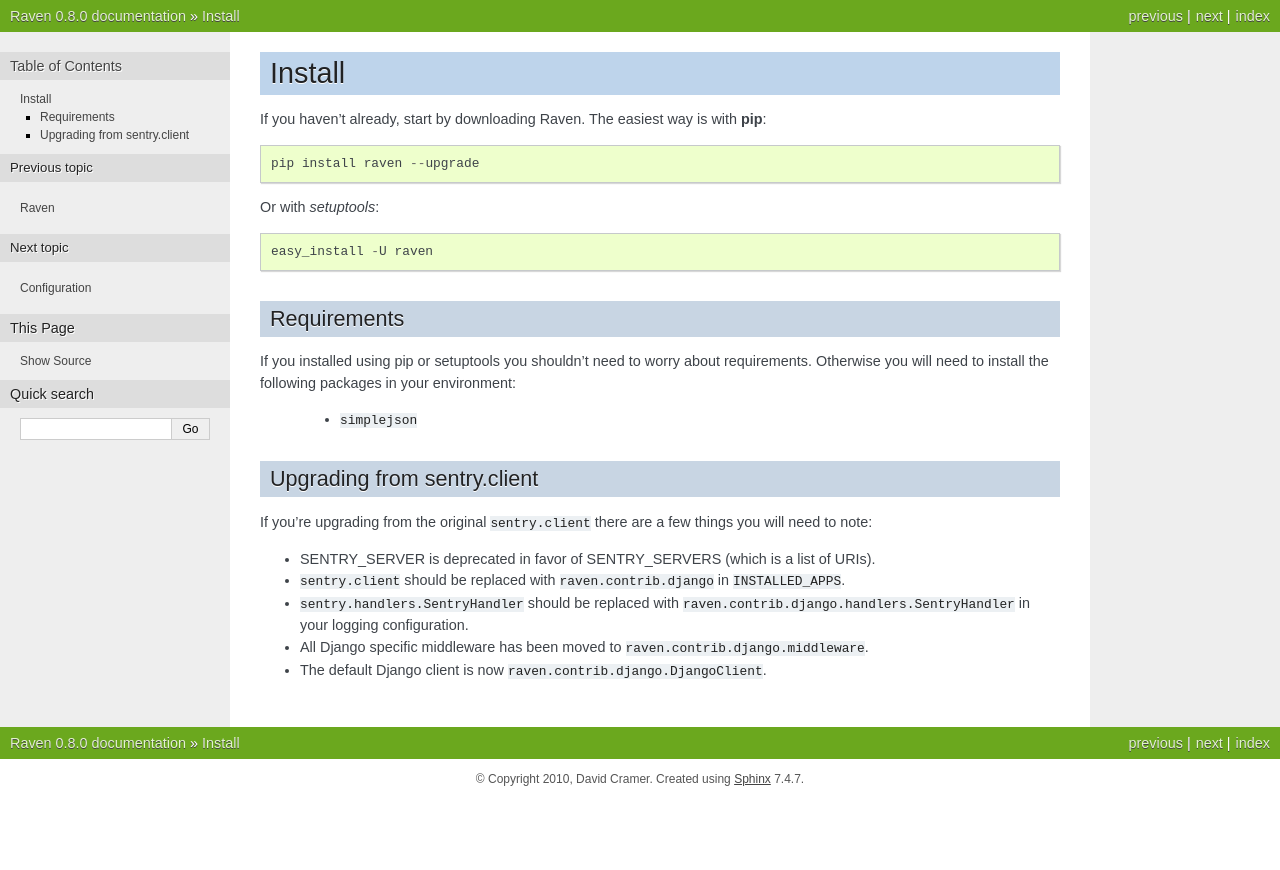
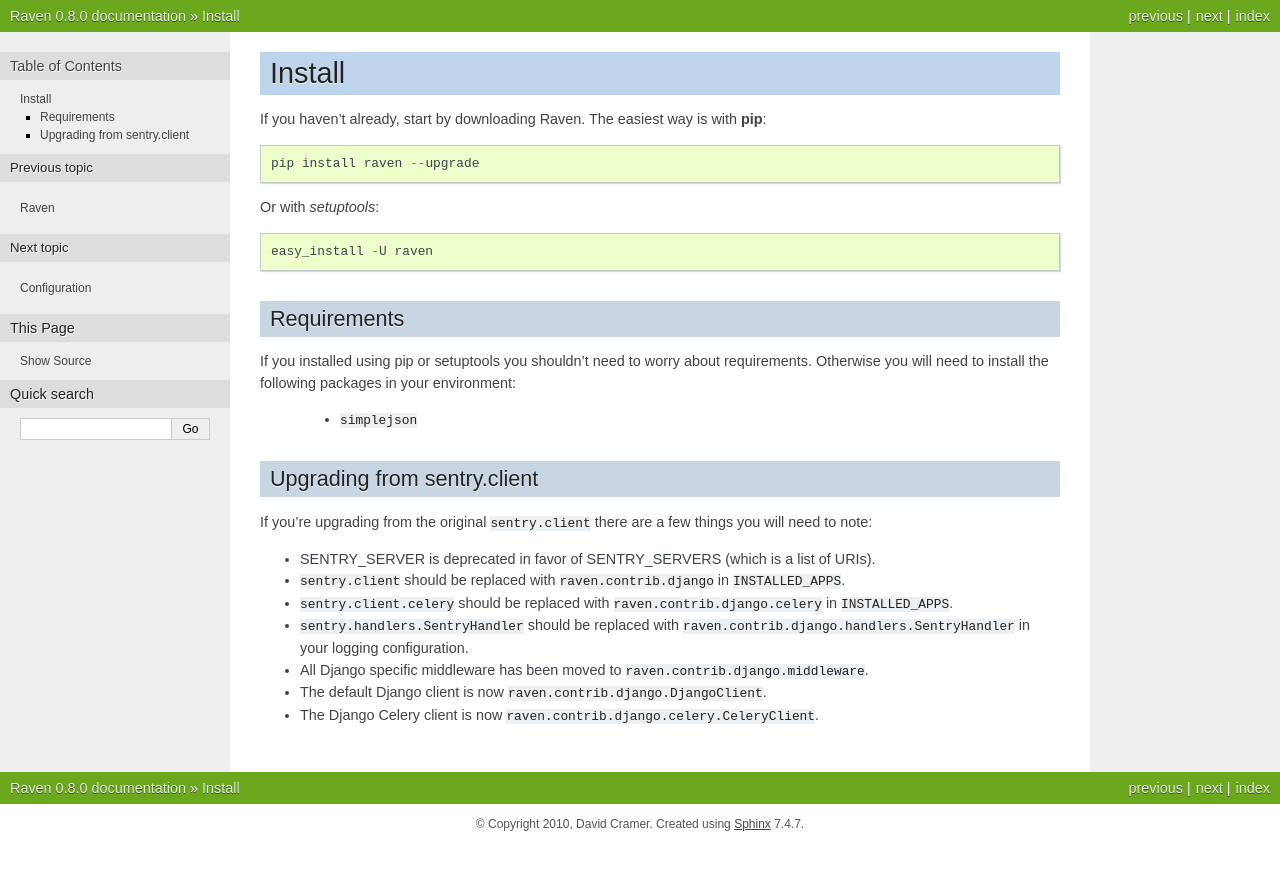
Before and after one commit to JohnFredok/apm-agent-python, a Sphinx documentation site: the page built from docs/install/index.rst, in a window 1280 px wide. Shown: the top 870 px of the page. Built offline with Sphinx 7.4.7, drawn with Linux system fonts in a browser that asks for light colours; pages that are not in the unit, such as notebooks, are missing from menus.

Commit message:
Notes on Celery

```diff
--- a/docs/install/index.rst
+++ b/docs/install/index.rst
@@ -24,7 +24,9 @@
 
 * SENTRY_SERVER is deprecated in favor of SENTRY_SERVERS (which is a list of URIs).
 * ``sentry.client`` should be replaced with ``raven.contrib.django`` in ``INSTALLED_APPS``.
+* ``sentry.client.celery`` should be replaced with ``raven.contrib.django.celery`` in ``INSTALLED_APPS``.
 * ``sentry.handlers.SentryHandler`` should be replaced with ``raven.contrib.django.handlers.SentryHandler``
   in your logging configuration.
 * All Django specific middleware has been moved to ``raven.contrib.django.middleware``.
 * The default Django client is now ``raven.contrib.django.DjangoClient``.
+* The Django Celery client is now ``raven.contrib.django.celery.CeleryClient``.
```
